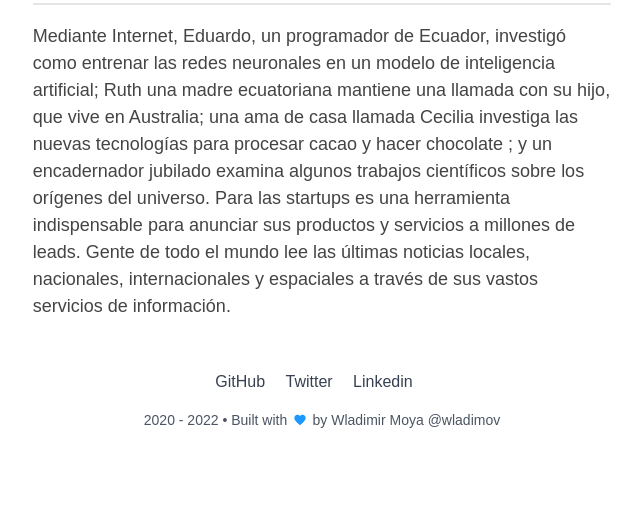
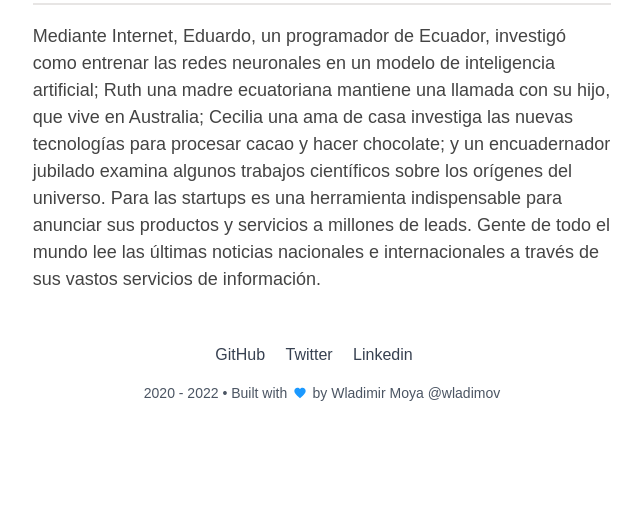
Before and after one commit to wladimov/wladimov.com, an Astro site: page /blog/internet in a window 1280 px wide. Shown: the part 195-718 px from the top of the page, without its empty margins (318-960 px from the left). Built offline with nearby package versions, Linux system fonts and the light colour scheme; Astro itself is replaced by a stand-in of ours.

Commit message:
correction of typos in the first paragraph of the internet post

```diff
--- a/src/pages/blog/internet.mdx
+++ b/src/pages/blog/internet.mdx
@@ -11,7 +11,7 @@ tagAlt: "Internet"
 draft: false
 ---
 
-Mediante Internet, Eduardo, un programador de Ecuador, investigó como entrenar las redes neuronales en un modelo de inteligencia artificial; Ruth una madre ecuatoriana mantiene una llamada con su hijo, que vive en Australia; una ama de casa llamada Cecilia investiga las nuevas tecnologías para procesar cacao y hacer chocolate ; y un encadernador jubilado examina algunos trabajos científicos sobre los orígenes del universo. Para las startups es una herramienta indispensable para anunciar sus productos y servicios a millones de leads. Gente de todo el mundo lee las últimas noticias locales, nacionales, internacionales y espaciales a través de sus vastos servicios de información.
+Mediante Internet, Eduardo, un programador de Ecuador, investigó como entrenar las redes neuronales en un modelo de inteligencia artificial; Ruth una madre ecuatoriana mantiene una llamada con su hijo, que vive en Australia; Cecilia una ama de casa investiga las nuevas tecnologías para procesar cacao y hacer chocolate; y un encuadernador jubilado examina algunos trabajos científicos sobre los orígenes del universo. Para las startups es una herramienta indispensable para anunciar sus productos y servicios a millones de leads. Gente de todo el mundo lee las últimas noticias nacionales e internacionales a través de sus vastos servicios de información.
 
 
 
```
